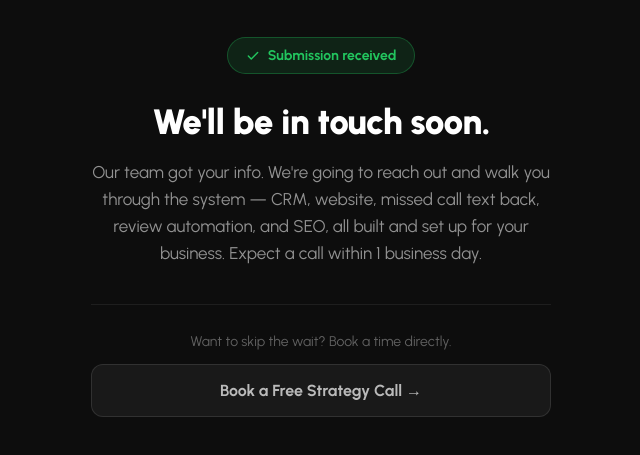
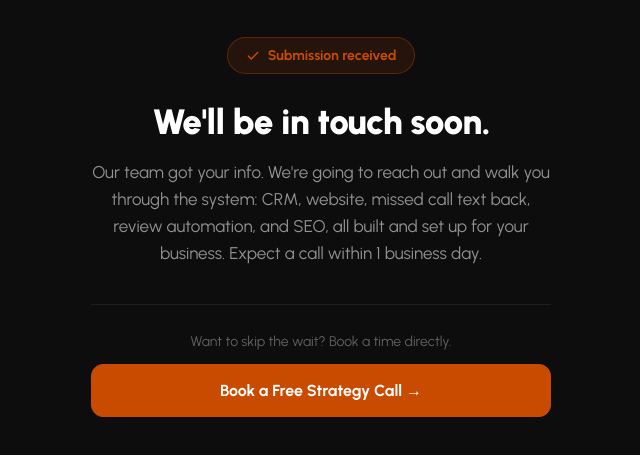
Before and after one commit to climbingthere/scalenational, a plain HTML site: page start/thanks/index.html in a window 1280 px wide. Shown: the part 231-686 px from the top of the page, without its empty margins (319-959 px from the left). Drawn offline with Linux system fonts and the light colour scheme.

Commit message:
Thanks page: orange badge + CTA button, remove em dash
Co-Authored-By: Claude Sonnet 4.6 <noreply@anthropic.com>

```diff
--- a/start/thanks/index.html
+++ b/start/thanks/index.html
@@ -51,9 +51,9 @@ body {
   display: inline-flex;
   align-items: center;
   gap: 8px;
-  background: rgba(34,197,94,0.12);
-  border: 1px solid rgba(34,197,94,0.3);
-  color: #22c55e;
+  background: rgba(200,75,0,0.12);
+  border: 1px solid rgba(200,75,0,0.35);
+  color: #C84B00;
   font-size: 14px;
   font-weight: 700;
   padding: 9px 18px;
@@ -92,20 +92,22 @@ h1 {
 .book-btn {
   display: block;
   width: 100%;
-  background: rgba(255,255,255,0.05);
-  border: 1px solid rgba(255,255,255,0.1);
-  color: rgba(255,255,255,0.7);
+  background: #C84B00;
+  border: 1px solid #C84B00;
+  color: #ffffff;
   font-family: 'Urbanist', sans-serif;
   font-weight: 700;
   font-size: 16px;
   padding: 16px;
   border-radius: 12px;
   text-decoration: none;
-  transition: background 0.2s ease, border-color 0.2s ease;
+  transition: background 0.15s ease, transform 0.15s ease, box-shadow 0.15s ease;
 }
 .book-btn:hover {
-  background: rgba(255,255,255,0.09);
-  border-color: rgba(255,255,255,0.2);
+  background: #a83e00;
+  border-color: #a83e00;
+  transform: translateY(-2px);
+  box-shadow: 0 10px 30px rgba(200,75,0,0.4);
 }
 </style>
 </head>
@@ -123,7 +125,7 @@ h1 {
 
   <h1>We'll be in touch soon.</h1>
 
-  <p class="subtext">Our team got your info. We're going to reach out and walk you through the system — CRM, website, missed call text back, review automation, and SEO, all built and set up for your business. Expect a call within 1 business day.</p>
+  <p class="subtext">Our team got your info. We're going to reach out and walk you through the system: CRM, website, missed call text back, review automation, and SEO, all built and set up for your business. Expect a call within 1 business day.</p>
 
   <hr class="divider">
 
```
